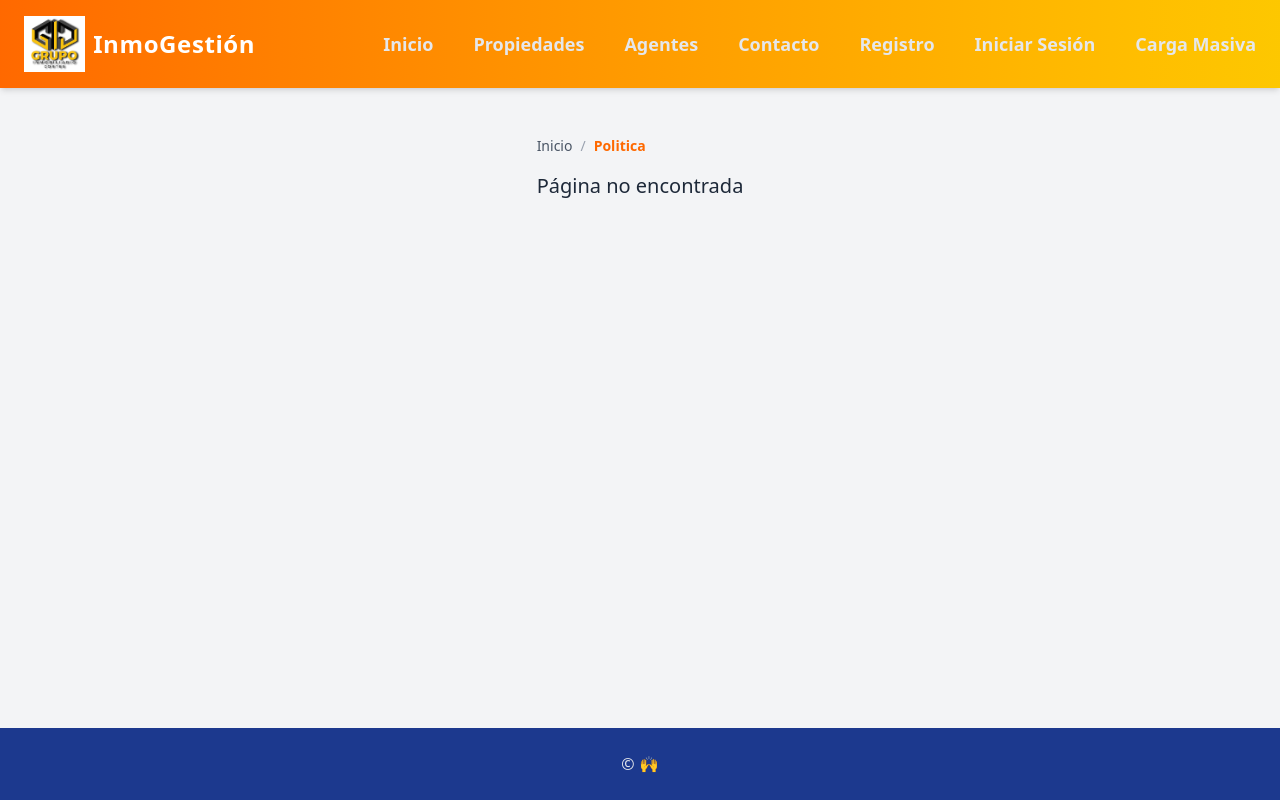
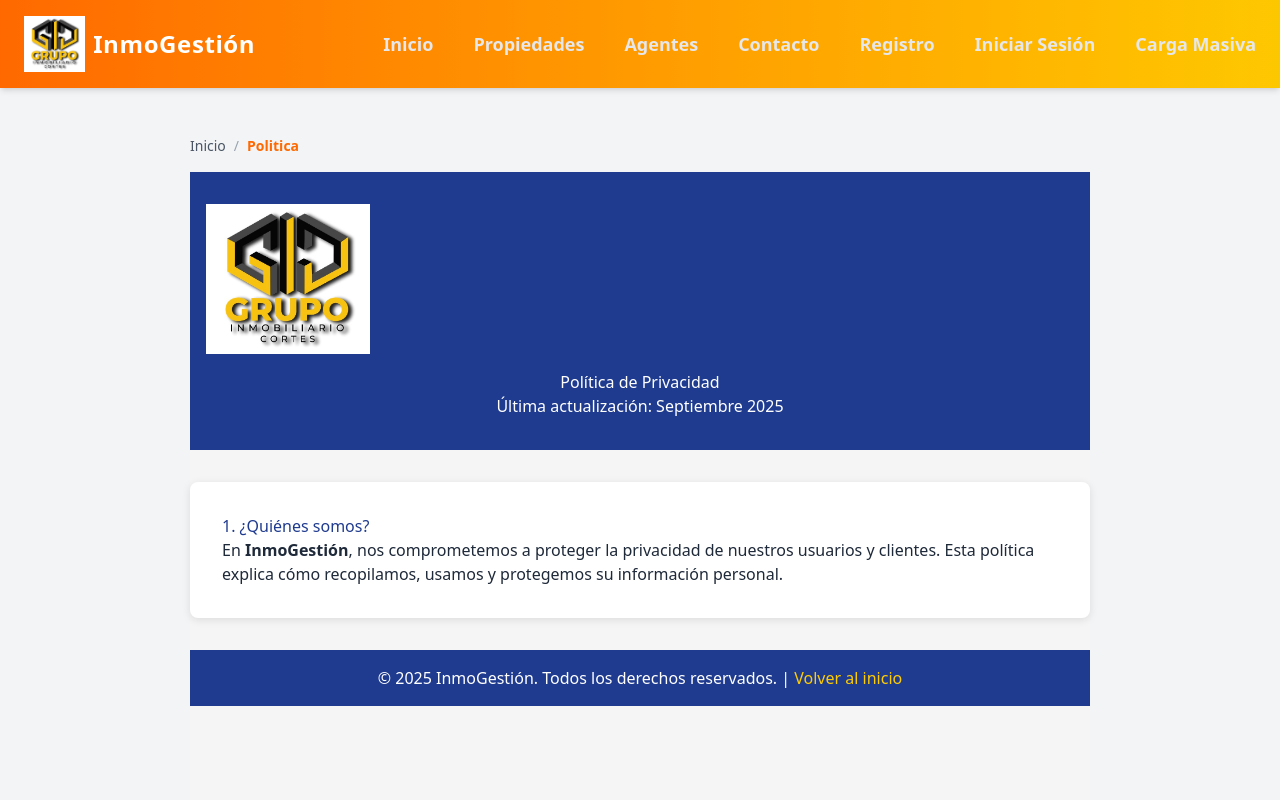
Before and after one commit to Yair-ux/INMOGESTION_PROYECTO, a React (Vite) app: page /politica in a window 1280 px wide. Shown: the top 800 px of the page. Built offline with nearby package versions, Linux system fonts and the light colour scheme.

Commit message:
subido politica.jsx

```diff
--- a/public/politica-privacidad.html
+++ /dev/null
@@ -1,127 +0,0 @@
-<!DOCTYPE html>
-<html lang="es">
-<head>
-  <meta charset="UTF-8">
-  <meta name="viewport" content="width=device-width, initial-scale=1">
-  <title>Política de Privacidad - InmoGestión</title>
-  <style>
-    body {
-      font-family: 'Segoe UI', Tahoma, Geneva, Verdana, sans-serif;
-      line-height: 1.6;
-      margin: 0;
-      padding: 0;
-      background-color: #f5f5f5;
-      color: #333;
-    }
-
-    header {
-      background-color: #1f3b8f;
-      color: white;
-      padding: 2rem 1rem;
-      text-align: center;
-    }
-
-    main {
-      max-width: 900px;
-      margin: 2rem auto;
-      padding: 2rem;
-      background-color: white;
-      box-shadow: 0 2px 8px rgba(0,0,0,0.1);
-      border-radius: 8px;
-    }
-
-    h1, h2 {
-      color: #1f3b8f;
-    }
-
-    footer {
-      background-color: #1f3b8f;
-      color: white;
-      text-align: center;
-      padding: 1rem;
-      margin-top: 2rem;
-    }
-
-    a {
-      color: #ffcc00;
-      text-decoration: none;
-    }
-
-    a:hover {
-      text-decoration: underline;
-    }
-
-    ul {
-      padding-left: 20px;
-    }
-  </style>
-</head>
-<body>
-
-  <header>
-  <img src="/logo.png" alt="Logo InmoGestión" style="max-height: 150px; margin-bottom: 1rem;">
-  <h1>Política de Privacidad</h1>
-  <p>Última actualización: Septiembre 2025</p>
-</header>
-
-  <main>
-    <section>
-      <h2>1. ¿Quiénes somos?</h2>
-      <p>En <strong>InmoGestión</strong>, nos comprometemos a proteger la privacidad de nuestros usuarios y clientes. Esta política explica cómo recopilamos, usamos y protegemos su información personal.</p>
-    </section>
-
-    <section>
-      <h2>2. Información que recopilamos</h2>
-      <p>Podemos recopilar la siguiente información:</p>
-      <ul>
-        <li>Nombre completo</li>
-        <li>Correo electrónico</li>
-        <li>Teléfono de contacto</li>
-        <li>Información sobre propiedades de interés</li>
-        <li>Ubicación aproximada (opcional)</li>
-      </ul>
-    </section>
-
-    <section>
-      <h2>3. ¿Cómo utilizamos su información?</h2>
-      <p>Usamos su información para los siguientes fines:</p>
-      <ul>
-        <li>Brindar atención personalizada en la búsqueda o promoción de propiedades</li>
-        <li>Contactarle para agendar citas o visitas</li>
-        <li>Enviar información relevante sobre nuevos inmuebles o servicios</li>
-        <li>Mejorar nuestro sitio web y servicios</li>
-      </ul>
-    </section>
-
-    <section>
-      <h2>4. ¿Compartimos su información?</h2>
-      <p>No compartimos su información personal con terceros, salvo que:</p>
-      <ul>
-        <li>Tengamos su consentimiento explícito</li>
-        <li>Sea requerido por una autoridad legal competente</li>
-        <li>Sea necesario para prestarle el servicio solicitado</li>
-      </ul>
-    </section>
-
-    <section>
-      <h2>5. Seguridad</h2>
-      <p>Implementamos medidas técnicas y organizativas adecuadas para proteger sus datos contra accesos no autorizados, pérdidas o manipulaciones.</p>
-    </section>
-
-    <section>
-      <h2>6. Sus derechos</h2>
-      <p>Usted tiene derecho a acceder, rectificar o eliminar sus datos personales. Para ejercer estos derechos, puede escribirnos a: <a href="mailto:contacto@inmogestion.com">contacto@inmogestion.com</a></p>
-    </section>
-
-    <section>
-      <h2>7. Cambios a esta política</h2>
-      <p>Nos reservamos el derecho a modificar esta política. Cualquier cambio será publicado en esta misma página.</p>
-    </section>
-  </main>
-
-  <footer>
-    <p>&copy; 2025 InmoGestión. Todos los derechos reservados. | <a href="index.html">Volver al inicio</a></p>
-  </footer>
-
-</body>
-</html>
--- a/src/App.jsx
+++ b/src/App.jsx
@@ -1,4 +1,5 @@
 // src/App.jsx
+import Politica from "./pages/Politica";
 import { useState } from "react";
 import Footer from './components/Footer';
 import { Routes, Route, Link, useLocation } from "react-router-dom";
@@ -113,15 +114,15 @@ export default function App() {
           <Route path="/registro" element={<Registro />} />
           <Route path="/login" element={<Login />} />
           <Route path="/carga-masiva" element={<CargaMasiva />} />
+          <Route path="/politica" element={<Politica />} />
+
           {/* Opcional: 404 */}
           <Route path="*" element={<h2 className="text-xl">Página no encontrada</h2>} />
         </Routes>
       </div>
 
       {/* ================= PIE DE PÁGINA ================= */}
-      <footer className="bg-blue-900 text-gray-200 text-center py-6 mt-auto">
-        <p>&copy; 🙌</p>
-      </footer>
+      <Footer />
     </main>
   );
 }
--- a/src/components/Footer.jsx
+++ b/src/components/Footer.jsx
@@ -1,14 +1,14 @@
 // src/components/Footer.jsx
-import React from 'react';
+import { Link } from "react-router-dom";
 
 const Footer = () => {
   return (
     <footer style={{ backgroundColor: '#1f3b8f', color: 'white', textAlign: 'center', padding: '1rem' }}>
       <p>
-        &copy; 2025 InmoGestión. Todos los derechos reservados. |{' '}
-        <a href="/politica-privacidad.html" style={{ color: '#ffffff', textDecoration: 'underline' }}>
+        &copy; 2025 InmoGestión. Todos los derechos reservados. |{" "}
+        <Link to="/politica" style={{ color: '#ffffff', textDecoration: 'underline' }}>
           Política de Privacidad
-        </a>
+        </Link>
       </p>
     </footer>
   );
--- a/src/components/NavBar.jsx
+++ b/src/components/NavBar.jsx
@@ -1,4 +1,8 @@
 import { NavLink } from "react-router-dom";
+
+
+<Link to="/politica-privacidad">Política de Privacidad</Link>
+
 
 export default function Navbar() {
   const navItems = [
--- /dev/null
+++ b/src/pages/Politica.jsx
@@ -0,0 +1,64 @@
+import { Link } from "react-router-dom";
+
+export default function Politica() {
+  return (
+    <div style={{ backgroundColor: "#f5f5f5", minHeight: "100vh" }}>
+      <header
+        style={{
+          backgroundColor: "#1f3b8f",
+          color: "white",
+          padding: "2rem 1rem",
+          textAlign: "center",
+        }}
+      >
+        <img
+          src="/logo.png"
+          alt="Logo InmoGestión"
+          style={{ maxHeight: "150px", marginBottom: "1rem" }}
+        />
+        <h1>Política de Privacidad</h1>
+        <p>Última actualización: Septiembre 2025</p>
+      </header>
+
+      <main
+        style={{
+          maxWidth: "900px",
+          margin: "2rem auto",
+          padding: "2rem",
+          backgroundColor: "white",
+          boxShadow: "0 2px 8px rgba(0,0,0,0.1)",
+          borderRadius: "8px",
+        }}
+      >
+        <section>
+          <h2 style={{ color: "#1f3b8f" }}>1. ¿Quiénes somos?</h2>
+          <p>
+            En <strong>InmoGestión</strong>, nos comprometemos a proteger la
+            privacidad de nuestros usuarios y clientes. Esta política explica
+            cómo recopilamos, usamos y protegemos su información personal.
+          </p>
+        </section>
+
+        {/* Aquí copias los demás <section> con el mismo contenido que tu HTML */}
+      </main>
+
+      <footer
+        style={{
+          backgroundColor: "#1f3b8f",
+          color: "white",
+          textAlign: "center",
+          padding: "1rem",
+          marginTop: "2rem",
+        }}
+      >
+        <p>
+          © 2025 InmoGestión. Todos los derechos reservados. |{" "}
+          {/* Aquí usamos Link en vez de <a href="index.html"> */}
+          <Link to="/" style={{ color: "#ffcc00" }}>
+            Volver al inicio
+          </Link>
+        </p>
+      </footer>
+    </div>
+  );
+}
```
